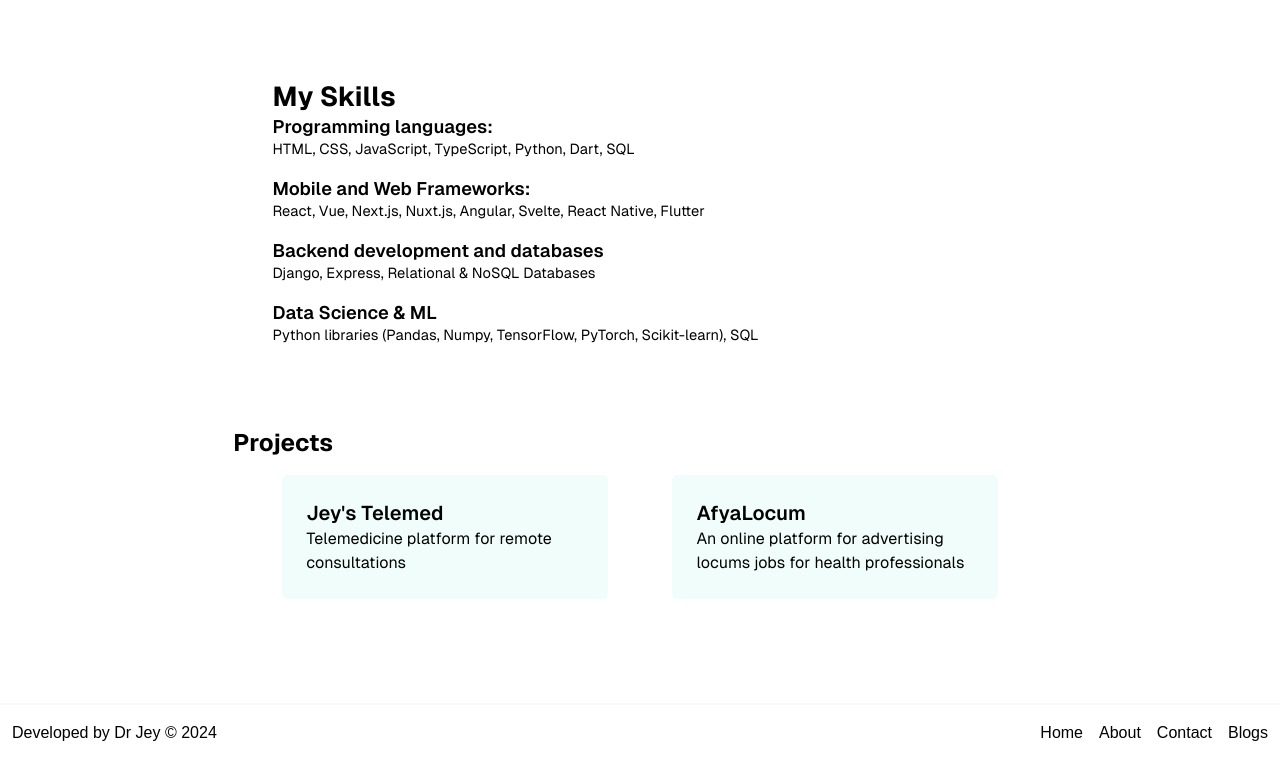
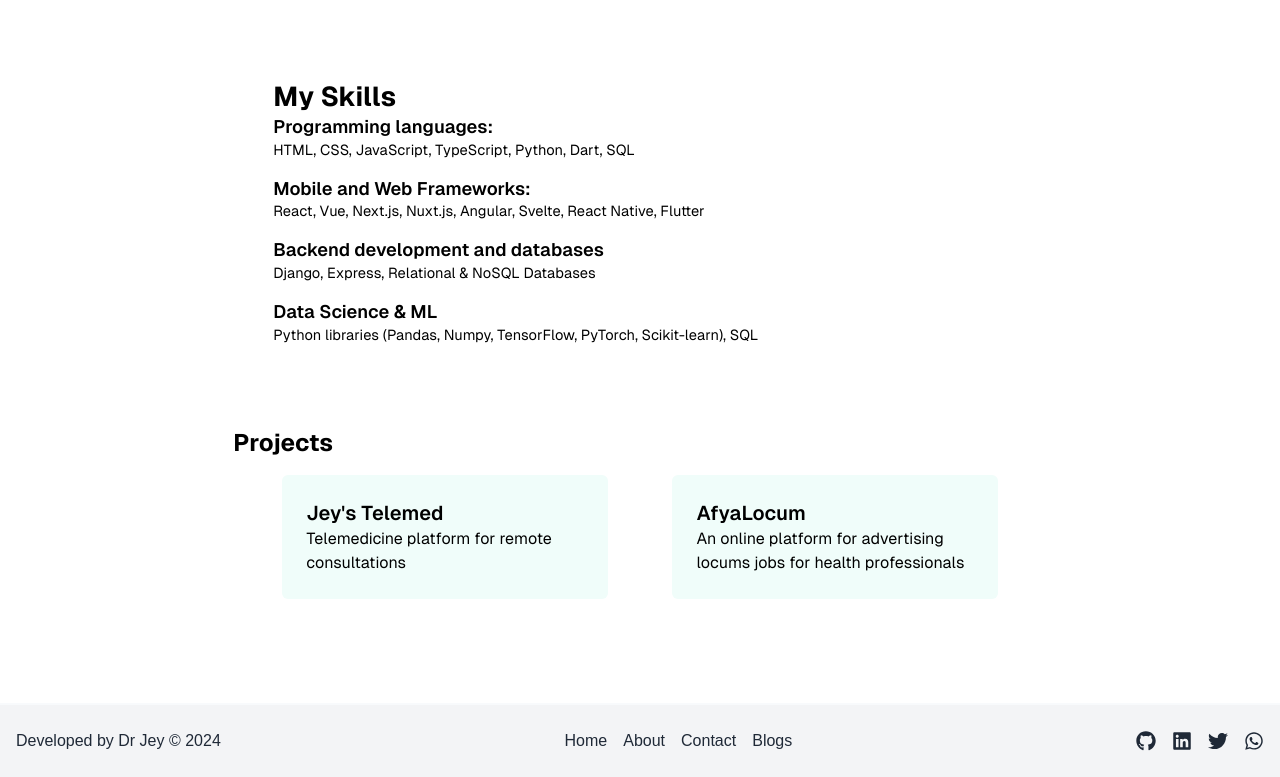
Before and after one commit to AkumuJey/portfolio, a Next.js app: page / in a window 1280 px wide. Shown: the part 425-1202 px from the top of the page. Built offline with nearby package versions, Linux system fonts and the light colour scheme.

Commit message:
Added icons with links to socials in the footer

```diff
--- a/package.json
+++ b/package.json
@@ -16,6 +16,7 @@
     "next": "14.2.16",
     "react": "^18",
     "react-dom": "^18",
+    "react-icons": "^5.3.0",
     "tailwind-merge": "^2.5.4",
     "tailwindcss-animate": "^1.0.7"
   },
--- a/src/components/Footer.tsx
+++ b/src/components/Footer.tsx
@@ -1,9 +1,11 @@
 import Link from "next/link";
+import { FaGithub, FaLinkedin, FaTwitter, FaWhatsapp } from "react-icons/fa";
 
 interface Paths {
   name: string;
   href: string;
 }
+
 const paths: Paths[] = [
   { name: "Home", href: "/" },
   { name: "About", href: "/about" },
@@ -14,16 +16,55 @@ const paths: Paths[] = [
 const Footer = () => {
   const date = new Date();
   return (
-    <footer className="w-full flex flex-col md:flex-row justify-between gap-4 py-4 px-3 border-t-2 border-slate-50 dark:border-black">
+    <footer className="w-full flex flex-col md:flex-row items-center justify-between gap-6 py-6 px-4 border-t-2 border-slate-50 dark:border-gray-800 bg-gray-100 dark:bg-gray-900 text-gray-800 dark:text-gray-100">
+      {/* Developer Credit */}
       <div className="order-last md:order-none text-center md:text-left">
         <div>Developed by Dr Jey © {date.getFullYear()}</div>
       </div>
-      <div className="flex flex-col md:flex-row justify-between gap-4">
+
+      {/* Navigation Links */}
+      <div className="flex flex-wrap justify-center gap-4">
         {paths.map((path) => (
-          <Link key={path.href} href={path.href}>
+          <Link key={path.href} href={path.href} className="hover:underline">
             {path.name}
           </Link>
         ))}
+      </div>
+
+      {/* Social Media Icons */}
+      <div className="flex justify-center gap-4 text-xl">
+        <a
+          href="https://github.com/AkumuJey"
+          target="_blank"
+          rel="noopener noreferrer"
+          className="hover:text-teal-600"
+        >
+          <FaGithub />
+        </a>
+        <a
+          href="https://www.linkedin.com/in/joseph-akumu/"
+          target="_blank"
+          rel="noopener noreferrer"
+          className="hover:text-teal-600"
+        >
+          <FaLinkedin />
+        </a>
+        <a
+          href="https://x.com/AkumuJey"
+          target="_blank"
+          rel="noopener noreferrer"
+          className="hover:text-teal-600"
+        >
+          <FaTwitter />
+        </a>
+        <a
+          href="https://wa.me/+254707590248"
+          target="_blank"
+          rel="noopener noreferrer"
+          className="hover:text-teal-600"
+        >
+          <FaWhatsapp />
+        </a>
       </div>
     </footer>
   );
```
Also changed, not shown: 1 other file (tests, documents, lock files or other folders).
